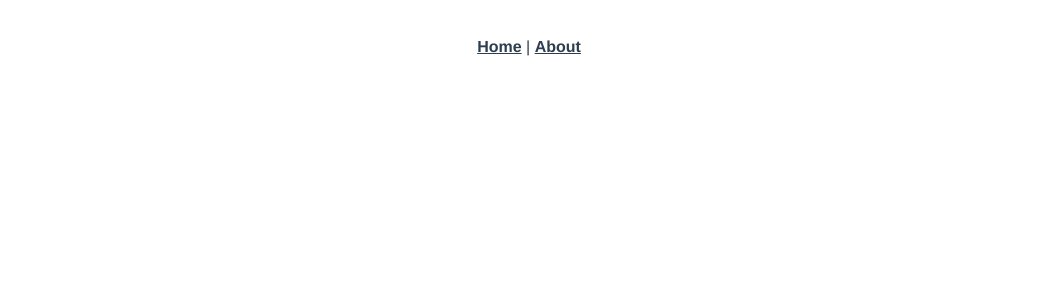
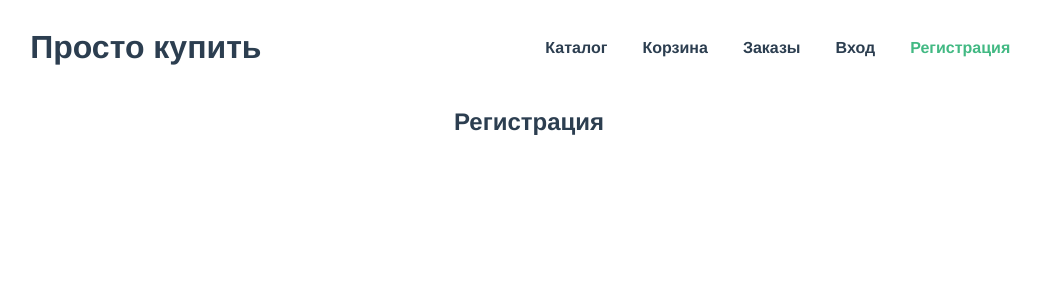
Before and after one commit to Lirik-le/vue-shop, a Vue app: page /register in a window 1280 px wide. Before the commit this address had no page. Shown: the top 300 px of the page, without its empty margins (111-1152 px from the left). Built offline with nearby package versions, Linux system fonts and the light colour scheme.

Commit message:
router and pages

```diff
--- a/src/App.vue
+++ b/src/App.vue
@@ -1,10 +1,19 @@
 <template>
-  <nav>
-    <router-link to="/">Home</router-link> |
-    <router-link to="/about">About</router-link>
-  </nav>
+  <navig-header/>
   <router-view/>
 </template>
+
+<script>
+import NavigHeader from "@/components/NavigHeader";
+
+export default {
+  name: 'App',
+  components: {
+    NavigHeader
+  }
+}
+
+</script>
 
 <style>
 #app {
@@ -14,17 +23,4 @@
   text-align: center;
   color: #2c3e50;
 }
-
-nav {
-  padding: 30px;
-}
-
-nav a {
-  font-weight: bold;
-  color: #2c3e50;
-}
-
-nav a.router-link-exact-active {
-  color: #42b983;
-}
 </style>
--- a/src/components/HelloWorld.vue
+++ /dev/null
@@ -1,58 +0,0 @@
-<template>
-  <div class="hello">
-    <h1>{{ msg }}</h1>
-    <p>
-      For a guide and recipes on how to configure / customize this project,<br>
-      check out the
-      <a href="https://cli.vuejs.org" target="_blank" rel="noopener">vue-cli documentation</a>.
-    </p>
-    <h3>Installed CLI Plugins</h3>
-    <ul>
-      <li><a href="https://github.com/vuejs/vue-cli/tree/dev/packages/%40vue/cli-plugin-router" target="_blank" rel="noopener">router</a></li>
-      <li><a href="https://github.com/vuejs/vue-cli/tree/dev/packages/%40vue/cli-plugin-vuex" target="_blank" rel="noopener">vuex</a></li>
-    </ul>
-    <h3>Essential Links</h3>
-    <ul>
-      <li><a href="https://vuejs.org" target="_blank" rel="noopener">Core Docs</a></li>
-      <li><a href="https://forum.vuejs.org" target="_blank" rel="noopener">Forum</a></li>
-      <li><a href="https://chat.vuejs.org" target="_blank" rel="noopener">Community Chat</a></li>
-      <li><a href="https://twitter.com/vuejs" target="_blank" rel="noopener">Twitter</a></li>
-      <li><a href="https://news.vuejs.org" target="_blank" rel="noopener">News</a></li>
-    </ul>
-    <h3>Ecosystem</h3>
-    <ul>
-      <li><a href="https://router.vuejs.org" target="_blank" rel="noopener">vue-router</a></li>
-      <li><a href="https://vuex.vuejs.org" target="_blank" rel="noopener">vuex</a></li>
-      <li><a href="https://github.com/vuejs/vue-devtools#vue-devtools" target="_blank" rel="noopener">vue-devtools</a></li>
-      <li><a href="https://vue-loader.vuejs.org" target="_blank" rel="noopener">vue-loader</a></li>
-      <li><a href="https://github.com/vuejs/awesome-vue" target="_blank" rel="noopener">awesome-vue</a></li>
-    </ul>
-  </div>
-</template>
-
-<script>
-export default {
-  name: 'HelloWorld',
-  props: {
-    msg: String
-  }
-}
-</script>
-
-<!-- Add "scoped" attribute to limit CSS to this component only -->
-<style scoped>
-h3 {
-  margin: 40px 0 0;
-}
-ul {
-  list-style-type: none;
-  padding: 0;
-}
-li {
-  display: inline-block;
-  margin: 0 10px;
-}
-a {
-  color: #42b983;
-}
-</style>
--- /dev/null
+++ b/src/components/NavigHeader.vue
@@ -0,0 +1,42 @@
+<template>
+  <div class="header">
+    <h1>Просто купить</h1>
+    <div class="nav">
+      <router-link to="catalog"><p>Каталог</p></router-link>
+      <router-link to="cart"><p>Корзина</p></router-link>
+      <router-link to="orders"><p>Заказы</p></router-link>
+      <router-link to="login"><p>Вход</p></router-link>
+      <router-link to="register"><p>Регистрация</p></router-link>
+    </div>
+  </div>
+</template>
+
+<script>
+export default {
+  name: "header"
+}
+</script>
+
+<style scoped>
+  .header {
+    display: flex;
+    justify-content: space-around;
+    align-items: center;
+  }
+
+  .nav {
+    width: 500px;
+    display: flex;
+    justify-content: space-around;
+  }
+
+  a {
+    font-weight: bold;
+    color: #2c3e50;
+    text-decoration: none;
+  }
+
+  a.router-link-exact-active {
+    color: #42b983;
+  }
+</style>
--- a/src/router/index.js
+++ b/src/router/index.js
@@ -1,22 +1,40 @@
 import { createRouter, createWebHistory } from 'vue-router'
-import HomeView from '../views/HomeView.vue'
+import CartView from '../views/CartView.vue'
+import CatalogView from '../views/CatalogView.vue'
+import LoginView from '../views/LoginView.vue'
+import OrdersView from '../views/OrdersView.vue'
+import RegisterView from '../views/RegisterView.vue'
 
 const routes = [
   {
-    path: '/',
-    name: 'home',
-    component: HomeView
+    path: '',
+    redirect: {name: 'catalog'}
   },
   {
-    path: '/about',
-    name: 'about',
-    // route level code-splitting
-    // this generates a separate chunk (about.[hash].js) for this route
-    // which is lazy-loaded when the route is visited.
-    component: function () {
-      return import(/* webpackChunkName: "about" */ '../views/AboutView.vue')
-    }
-  }
+    path: '/cart',
+    name: 'cart',
+    component: CartView
+  },
+  {
+    path: '/catalog',
+    name: 'catalog',
+    component: CatalogView
+  },
+  {
+    path: '/login',
+    name: 'login',
+    component: LoginView
+  },
+  {
+    path: '/orders',
+    name: 'orders',
+    component: OrdersView
+  },
+  {
+    path: '/register',
+    name: 'register',
+    component: RegisterView
+  },
 ]
 
 const router = createRouter({
--- a/src/views/AboutView.vue
+++ /dev/null
@@ -1,5 +0,0 @@
-<template>
-  <div class="about">
-    <h1>This is an about page</h1>
-  </div>
-</template>
--- /dev/null
+++ b/src/views/CartView.vue
@@ -0,0 +1,13 @@
+<template>
+  <h2>Корзина</h2>
+</template>
+
+<script>
+export default {
+  name: "CartView"
+}
+</script>
+
+<style scoped>
+
+</style>
--- /dev/null
+++ b/src/views/CatalogView.vue
@@ -0,0 +1,13 @@
+<template>
+  <h2>Каталог</h2>
+</template>
+
+<script>
+export default {
+  name: "catalog"
+}
+</script>
+
+<style scoped>
+
+</style>
--- a/src/views/HomeView.vue
+++ /dev/null
@@ -1,18 +0,0 @@
-<template>
-  <div class="home">
-    <img alt="Vue logo" src="../assets/logo.png">
-    <HelloWorld msg="Welcome to Your Vue.js App"/>
-  </div>
-</template>
-
-<script>
-// @ is an alias to /src
-import HelloWorld from '@/components/HelloWorld.vue'
-
-export default {
-  name: 'HomeView',
-  components: {
-    HelloWorld
-  }
-}
-</script>
--- /dev/null
+++ b/src/views/LoginView.vue
@@ -0,0 +1,13 @@
+<template>
+  <h2>Вход</h2>
+</template>
+
+<script>
+export default {
+  name: "LoginView"
+}
+</script>
+
+<style scoped>
+
+</style>
--- /dev/null
+++ b/src/views/OrdersView.vue
@@ -0,0 +1,13 @@
+<template>
+  <h2>Заказы</h2>
+</template>
+
+<script>
+export default {
+  name: "OrdersView"
+}
+</script>
+
+<style scoped>
+
+</style>
--- /dev/null
+++ b/src/views/RegisterView.vue
@@ -0,0 +1,13 @@
+<template>
+  <h2>Регистрация</h2>
+</template>
+
+<script>
+export default {
+  name: "RegisterView"
+}
+</script>
+
+<style scoped>
+
+</style>
```
Also changed, not shown: src/assets/logo.png (deleted).
